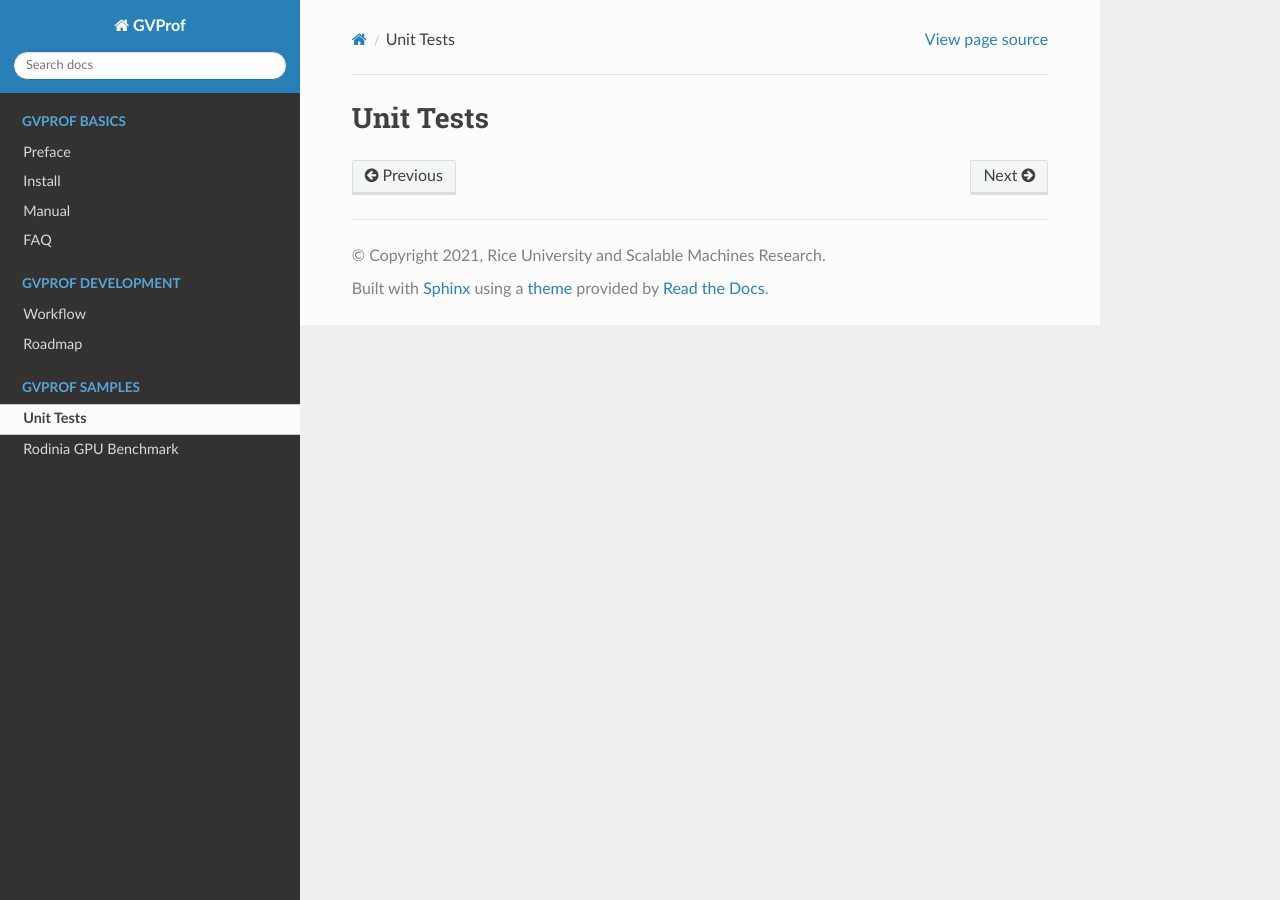
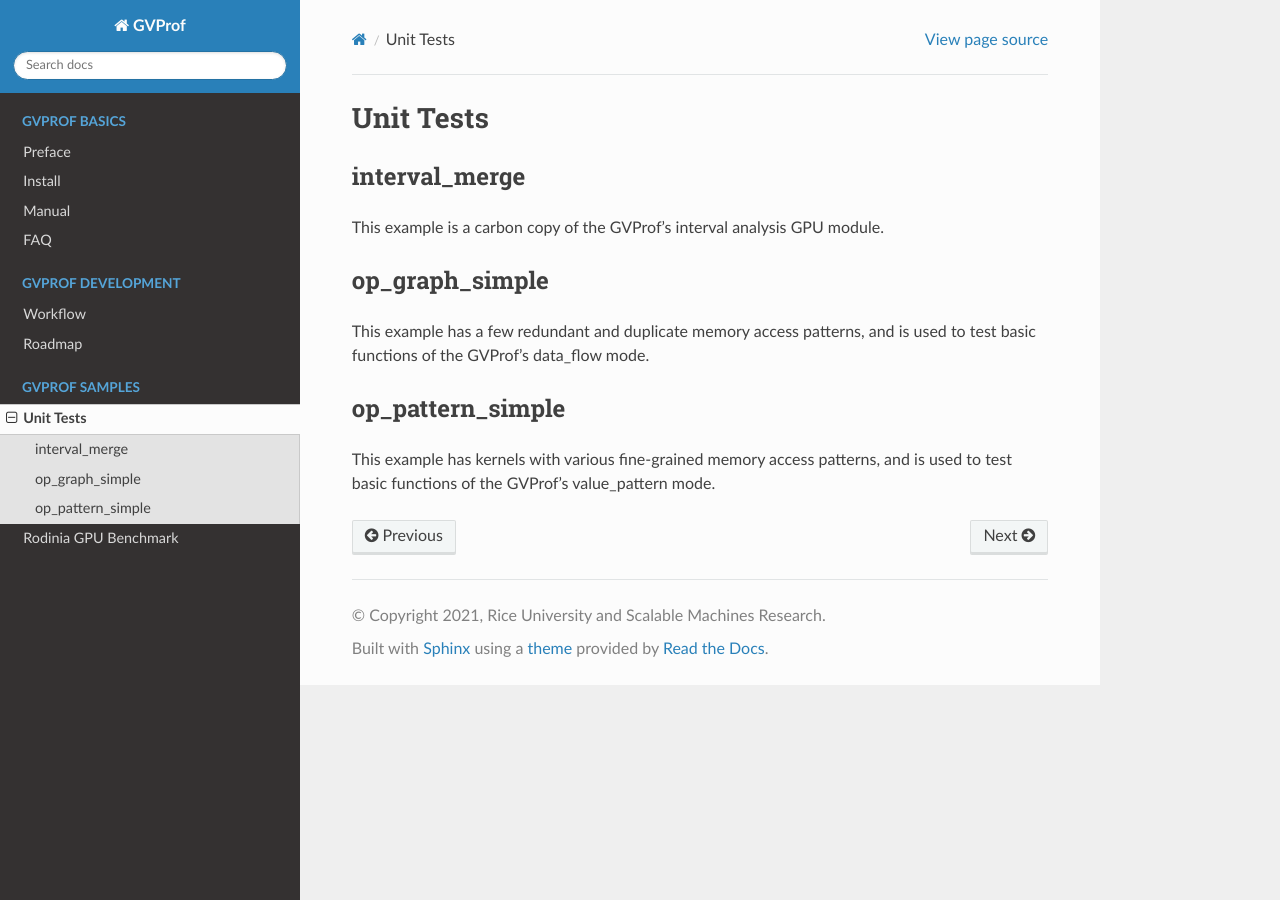
Before and after one commit to GVProf/GVProf, a Sphinx documentation site: the page built from docs/unit_tests.md, in a window 1280 px wide. Built offline with Sphinx 7.4.7 and the Read the Docs theme 2.0.0, drawn with Linux system fonts in a browser that asks for light colours; pages that are not in the unit, such as notebooks, are missing from menus.

Commit message:
Add unit tests

```diff
--- a/docs/unit_tests.md
+++ b/docs/unit_tests.md
@@ -1 +1,13 @@
 # Unit Tests
+
+## interval_merge
+
+This example is a carbon copy of the GVProf's interval analysis GPU module.
+
+## op_graph_simple
+
+This example has a few redundant and duplicate memory access patterns, and is used to test basic functions of the GVProf's data_flow mode.
+
+## op_pattern_simple
+
+This example has kernels with various fine-grained memory access patterns, and is used to test basic functions of the GVProf's value_pattern mode.
```
Also changed, not shown: docs/rodinia.md (+1 -1 lines).
